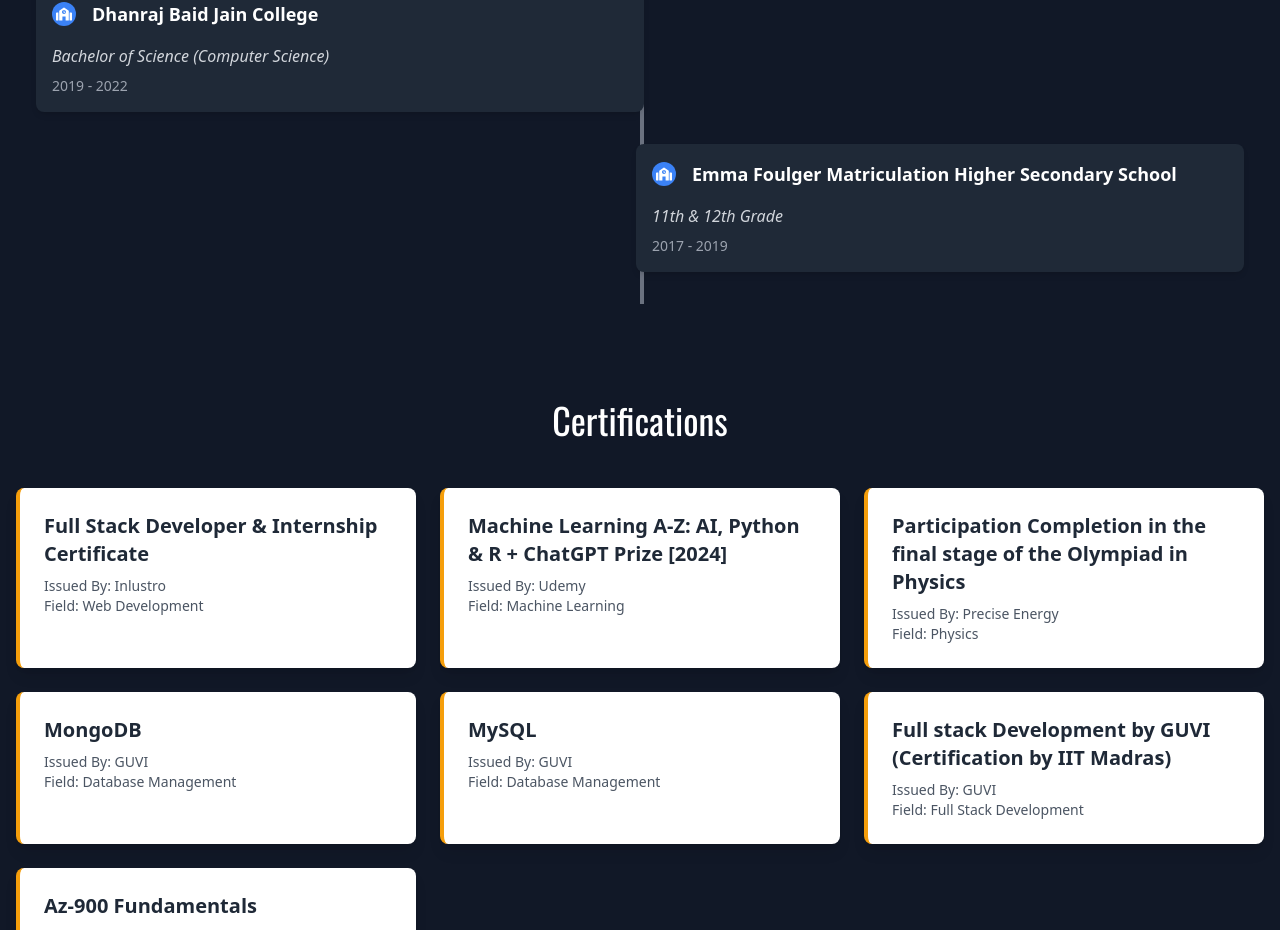
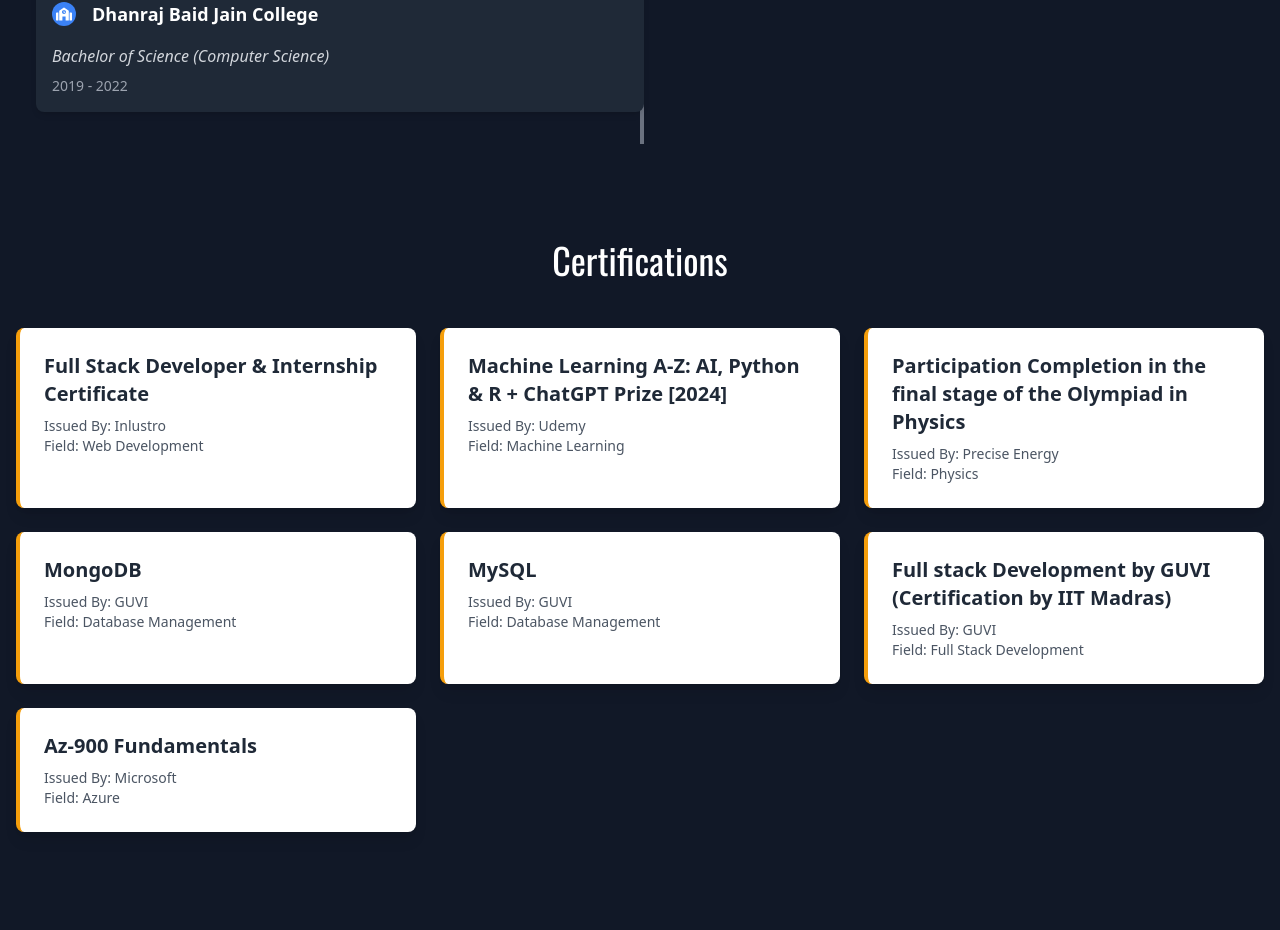
Before and after one commit to kvk1999/portfolio2, a React (Vite) app: page / in a window 1280 px wide. Shown: the part 2352-3282 px from the top of the page. Built offline with nearby package versions, Linux system fonts and the light colour scheme.

Commit message:
first commit

```diff
--- a/src/components/Experience.jsx
+++ b/src/components/Experience.jsx
@@ -33,7 +33,7 @@ const Experience = () => {
     { id: 'inlustro', side: 'left', icon: <FaSchool size={16} />, title: 'Inlustro', role: 'Full-Stack Development', date: 'Feb 2023 - May 2023' },
     { id: 'vels', side: 'right', icon: <FaSchool size={16} />, title: 'Vels Institute of Science and Technology', role: 'Master of Computer Applications (MCA)', date: '2022 - 2024' },
     { id: 'dhanraj', side: 'left', icon: <FaSchool size={16} />, title: 'Dhanraj Baid Jain College', role: 'Bachelor of Science (Computer Science)', date: '2019 - 2022' },
-    { id: 'emma', side: 'right', icon: <FaSchool size={16} />, title: 'Emma Foulger Matriculation Higher Secondary School', role: '11th & 12th Grade', date: '2017 - 2019' },
+
   ];
 
   return (
```
